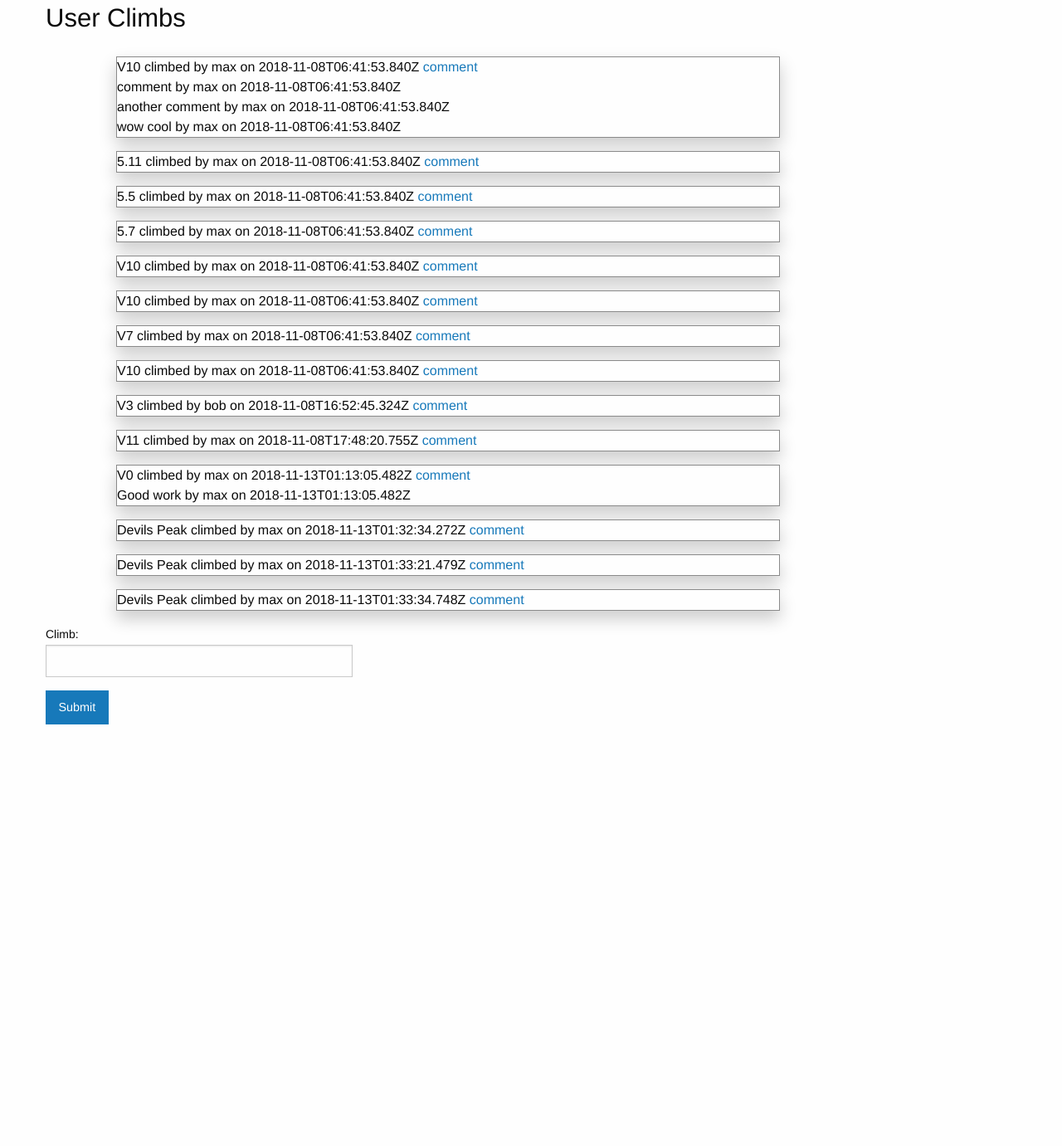
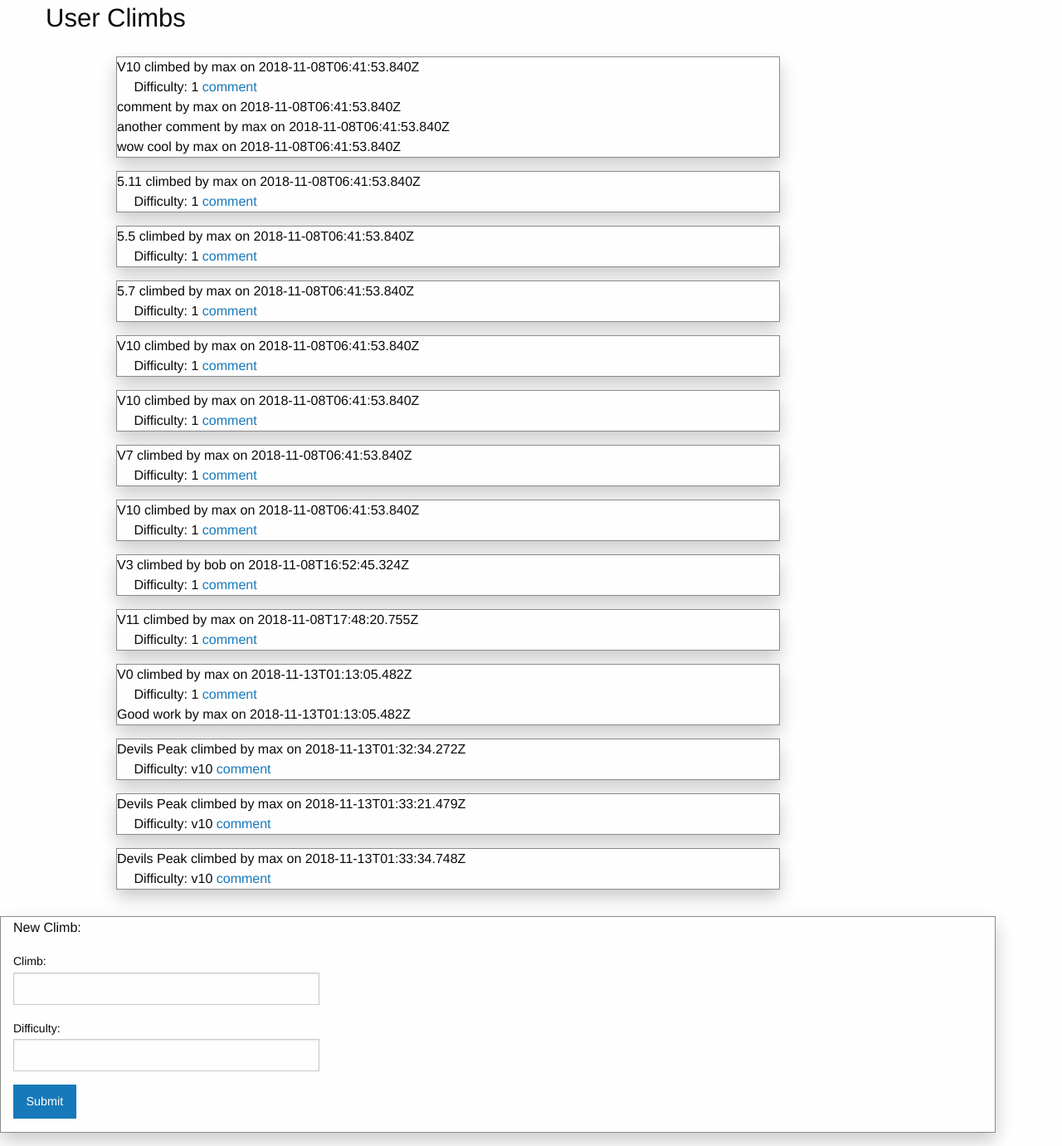
Before and after one commit to mmichelon/ClimbProject, a Django app: page / in a window 1280 px wide. Shown: the part 54-1435 px from the top of the page at 83% size. Before the commit the page ends 927 px from the top, so only its background shows below. Run offline with Django 3.2, Linux system fonts and the light colour scheme; a user stored in the database is signed in; data comes from the database, SQL or seed files in the repository; both versions use the stored data as it was after the commit; some libraries are stand-ins or nearby versions.

Commit message:
Added additional model-working

```diff
--- a/climbproject/climbapp/forms.py
+++ b/climbproject/climbapp/forms.py
@@ -6,6 +6,9 @@ class ClimbForm(forms.Form):
     climb = forms.CharField(
         label='Climb', max_length=240
         )
+    difficulty = forms.CharField(
+        label='Difficulty', max_length=10
+    )
 
 class CommentForm(forms.Form):
     comment = forms.CharField(
--- a/climbproject/climbapp/models.py
+++ b/climbproject/climbapp/models.py
@@ -4,6 +4,7 @@ from django.contrib.auth.models import User
 # Create your models here.
 class ClimbModel(models.Model):
     climb = models.CharField(max_length=240)
+    difficulty = models.CharField(max_length=10)
     author = models.ForeignKey(User, on_delete=models.CASCADE)
     creation_date = models.DateTimeField(auto_now_add=True)
 
--- a/climbproject/climbapp/templates/index.html
+++ b/climbproject/climbapp/templates/index.html
@@ -15,6 +15,9 @@
             <div class="card-info" v-for="todo in todos.climbs">
               {% verbatim %}
               {{ todo.climb }} climbed by {{ todo.author }} on {{ todo.created_on }}
+              <br>
+              &emsp;
+              Difficulty: {{ todo.difficulty }}
               <a v-bind:href="'/comment/'+ todo.id+'/'">comment</a>
               <div>
                 <div v-for="comm in todo.comments">
@@ -50,7 +53,8 @@
 
 {% if user.is_authenticated %}
 <form action="/" method="post">
-<div class="grid-container">
+<div class="grid-container large-4 medium-6 small-12 cell card-info">
+  <p>New Climb: </p>
   <div class="grid-x grid-padding-x">
     <div class="large-4 medium-6 small-12 cell">
       {% csrf_token %}
--- a/climbproject/climbapp/views.py
+++ b/climbproject/climbapp/views.py
@@ -21,6 +21,7 @@ def index(request):
             if request.user.is_authenticated:
                 climb = models.ClimbModel(
                     climb = form_instance.cleaned_data["climb"],
+                    difficulty = form_instance.cleaned_data["difficulty"],
                     author = request.user
                 )
                 climb.save()
@@ -121,6 +122,7 @@ def rest_climb(request):
             # list_of_climbs += [{
             add_to_list = {
                 "climb":item.climb,
+                "difficulty":item.difficulty,
                 "author":item.author.username,
                 "id":item.id,
                 "created_on":item.creation_date,
```
Also changed, not shown: climbproject/climbapp/migrations/0005_climbmodel_difficulty.py (added), climbproject/db.sqlite3.
